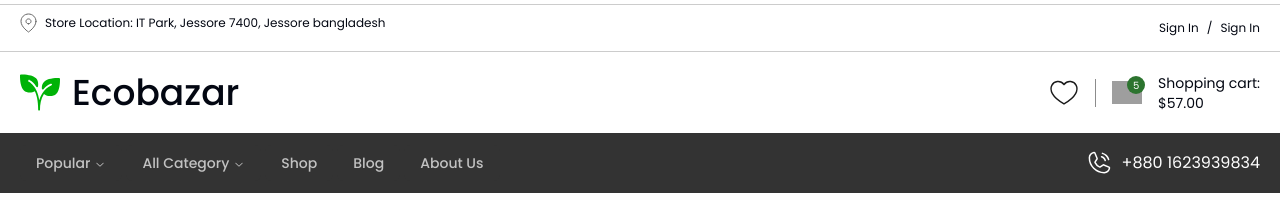
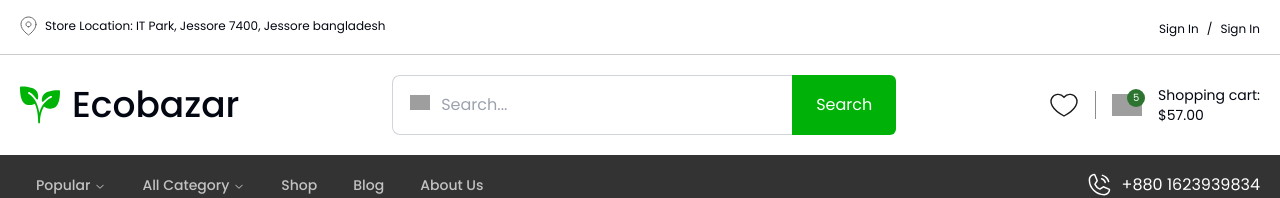
Before and after one commit to BISHAL120/ECO-Bazar, a Next.js app: page / in a window 1280 px wide. Shown: the top 198 px of the page. Built offline with nearby package versions, Linux system fonts and the light colour scheme; grey boxes are pictures that could not be loaded.

Commit message:
logo and search bar responsive done

```diff
--- a/app/page.tsx
+++ b/app/page.tsx
@@ -10,7 +10,7 @@ export default function Home() {
   return (
     <div>
       {/* Top Stripe Start Fro Here */}
-      <div className="hidden md:flex w-full md:mt-1 py-2 border-[gray]/40 md:border-t border-b ">
+      <div className="hidden md:flex w-full md:mt-2 py-2 border-[gray]/40  border-b ">
         <div className="wrapper flex items-center justify-between">
           <div className="flex items-start flex-col md:flex-row gap-2 text-[12px] font-normal leading-5 h-[20px] md:h-[30px] cursor-pointer">
             <div className="md:flex items-center gap-2">
@@ -23,7 +23,7 @@ export default function Home() {
               </Link>
             </div>
           </div>
-          <div className="flex items-center text-[12px] font-normal leading-2">
+          <div className="flex items-center mb-1 text-[12px] font-normal leading-2">
             <Link className="cursor-pointer" href="/signin">
               Sign In
             </Link>
@@ -49,7 +49,7 @@ export default function Home() {
               />
               <p className="md:text-4xl text-xl font-medium">Ecobazar</p>
             </div>
-            {/* <div className="hidden md:flex ">
+            <div className="hidden lg:flex  ">
               <div className="relative">
                 <input
                   type="text"
@@ -67,7 +67,7 @@ export default function Home() {
               <button className="bg-[#00B207] text-white px-[24px] py-[12px] border0 rounded-s-none rounded-e-md ">
                 Search
               </button>
-            </div> */}
+            </div>
             <div>
               <div className="flex items-center gap-4">
                 <Image
```
